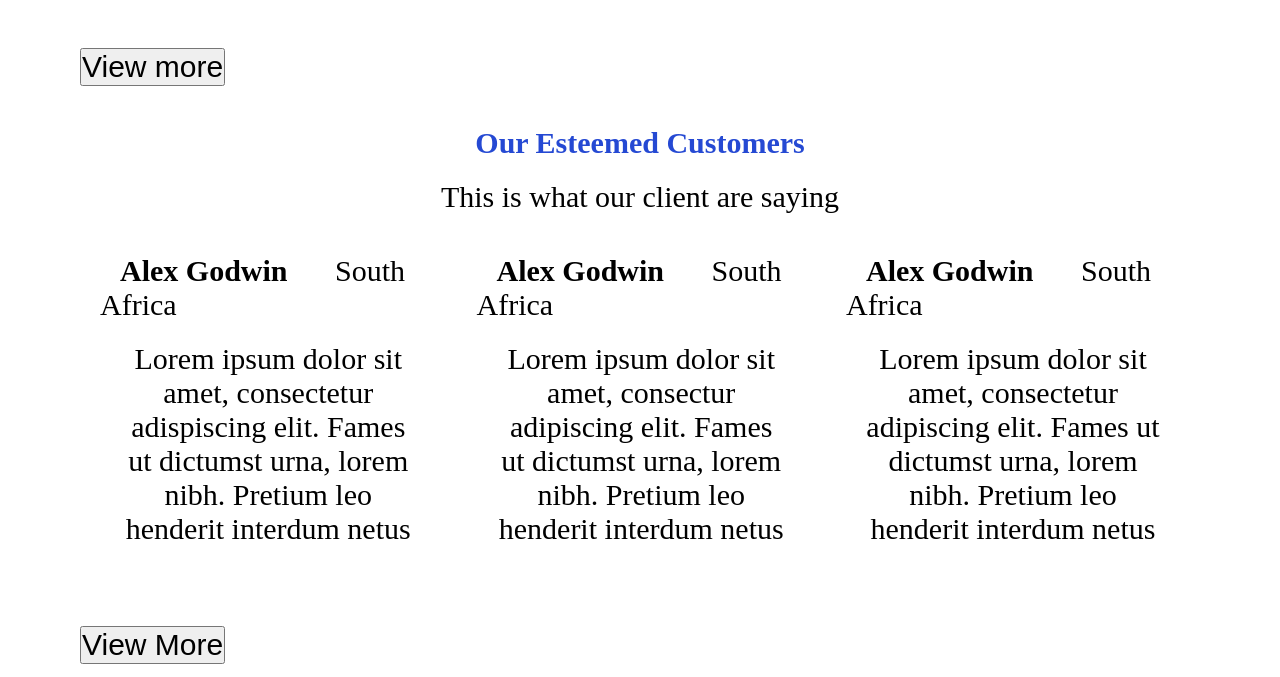
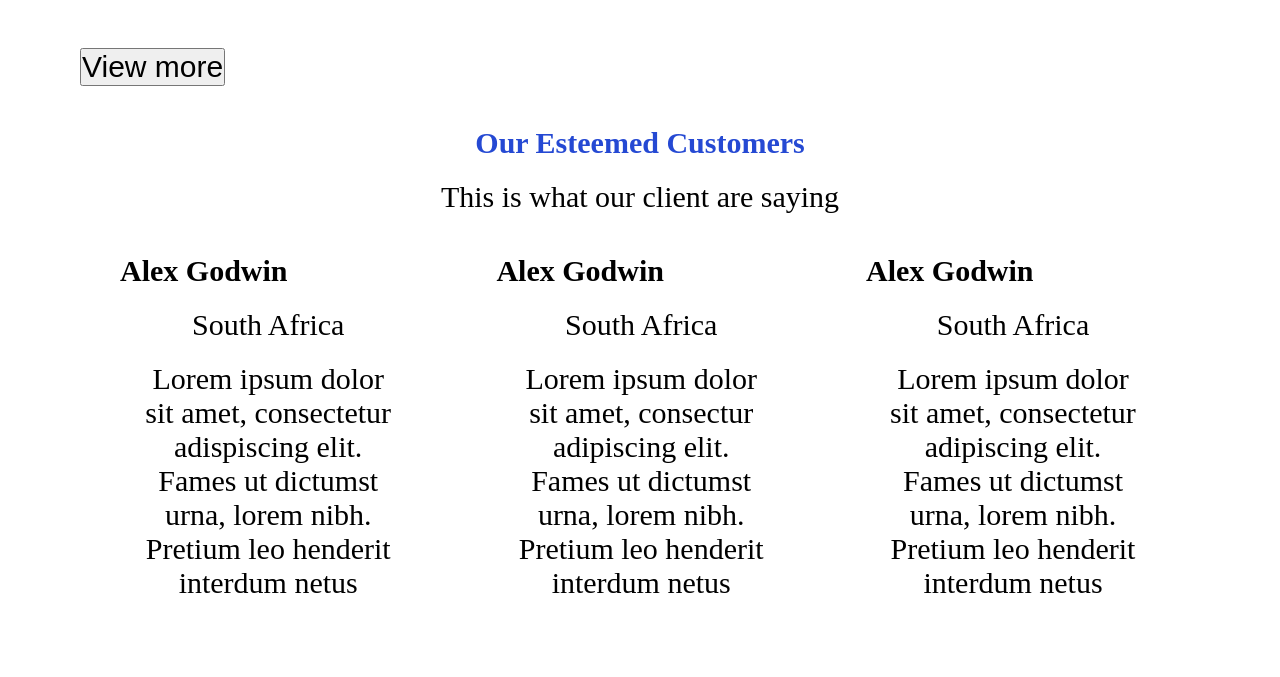
Before and after one commit to ItotiaHarrison/Estate, a plain HTML site: page index.html in a window 1280 px wide. Shown: the part 2646-3323 px from the top of the page. Drawn offline with Linux system fonts and the light colour scheme.

Commit message:
update box

```diff
--- a/index.css
+++ b/index.css
@@ -75,7 +75,7 @@ body{
     text-align: center;
     background-color: #FAFAFA;
     background-clip: border-box;
-    box-shadow: 5px 5px 2em;
+    box-shadow: 1em;
 }
 
 
@@ -88,6 +88,10 @@ body{
 #sectionA{
     display: flex;
     padding: 0 20px;
+    text-align: left;
+}
+
+.SouthAfrica{
     text-align: left;
 }
 
--- a/index.html
+++ b/index.html
@@ -128,20 +128,27 @@
 <section id="sectionB">
 <div class="box1">
     <strong>Alex Godwin</strong>
-    <span>South Africa</span>
+
+    <div class="SouthAfrica">
+    <p>South Africa</p>
     <p>Lorem ipsum dolor sit amet, consectetur adispiscing elit. Fames ut dictumst urna, lorem nibh. Pretium leo henderit interdum netus</p>
+</div>
 </div>
 
  <div class="box2">
          <strong>Alex Godwin</strong>
-         <span>South Africa</span>
+         <div class="SouthAfrica">
+         <p>South Africa</p>
          <p>Lorem ipsum dolor sit amet, consectur adipiscing elit. Fames ut dictumst urna, lorem nibh. Pretium leo henderit interdum netus</p>
+ </div>
  </div>
 
  <div class="box3">
          <strong>Alex Godwin</strong>
-         <span>South Africa</span>
+         <div class="SouthAfrica">
+         <p>South Africa</p>
          <p>Lorem ipsum dolor sit amet, consectetur adipiscing elit. Fames ut dictumst urna, lorem nibh. Pretium leo henderit interdum netus</p>
+ </div>
  </div>
 </section>
 
```
